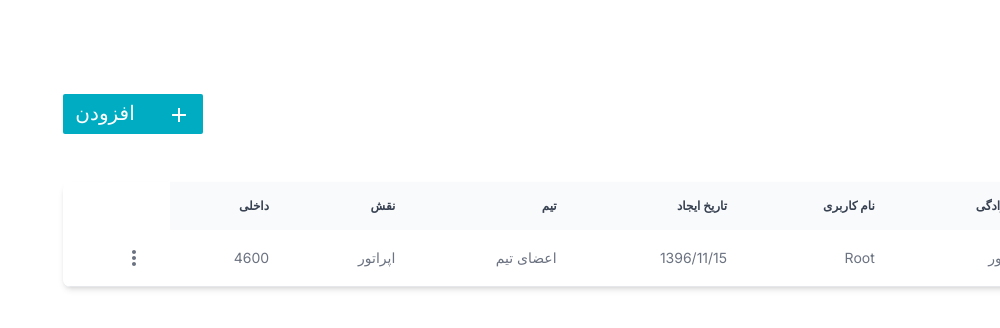
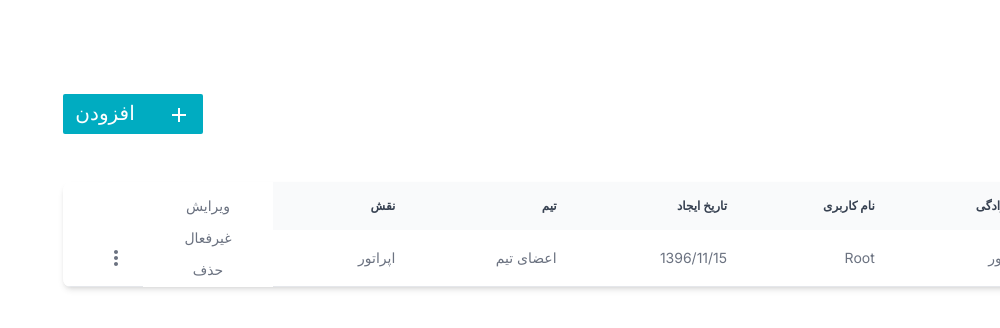
Before and after one commit to meytizn/Gardoon_test_project, a Next.js app: page / in a window 1280 px wide. Shown: the top 328 px of the page, without its empty margins (280-1280 px from the left). Built offline with nearby package versions, Linux system fonts and the light colour scheme.

Commit message:
toggle more added

```diff
--- a/app/components/Table.jsx
+++ b/app/components/Table.jsx
@@ -1,14 +1,22 @@
-
-import React from 'react'
+"use client"
+import React, { useState } from 'react'
 import MoreVertIcon from '@mui/icons-material/MoreVert';
 
 
 
 export default function Table() {
+    const [showmore , setshowmore]=useState(true)
   return (
     <>
 
+{/* {showmore ? (<div className='w-[100px] text-center bg-slate-500'>Hello world </div>):null} */}
+
 <br/><br/>
+
+
+
+{/* table section */}
+
 
 <div className='w-[90%] m-auto' >
 
@@ -49,7 +57,8 @@ export default function Table() {
 
 
 
-        <tbody>
+        <tbody className='relative'>
+
             <tr class="bg-white border-b dark:bg-gray-800 dark:border-gray-700 border-gray-200 hover:bg-gray-50 dark:hover:bg-gray-600">
                 <td class="w-4 p-4">
                     <div class="flex items-center">
@@ -78,12 +87,31 @@ export default function Table() {
                 <td class="px-6 py-4">
                     4600
                 </td>
-                <td class="flex items-center px-6 py-4">
-                  <MoreVertIcon/>
-                    {/* <a href="#" class="font-medium text-blue-600 dark:text-blue-500 hover:underline">Edit</a>
-                    <a href="#" class="font-medium text-red-600 dark:text-red-500 hover:underline ms-3">Remove</a> */}
+
+                <td class="flex items-center px-6 py-4 flex-col " >
+                 <button onClick={()=>setshowmore(!showmore)}><MoreVertIcon/></button>
                 </td>
+
+
+
             </tr>
+
+
+            {/* more section */}
+
+            {showmore ? (
+                <div class="px-6 py-4 absolute left-[80px] top-0 w-[250px] md:w-[130px]  md:my-[-50px] bg-white  ">
+                    <div className='flex flex-row md:flex-col gap-3  justify-around text-center'>
+                    <div><button>ویرایش</button></div>
+                   <div> <button>غیرفعال </button></div>
+                    <div><button>حذف</button></div>
+                    </div>
+                </div>
+                ):null}
+
+
+            {/* more section */}
+
         </tbody>
 
 
@@ -91,6 +119,10 @@ export default function Table() {
 </div>
 
 </div>
+
+
+
+{/* end table section */}
     </>
   )
 }
```
